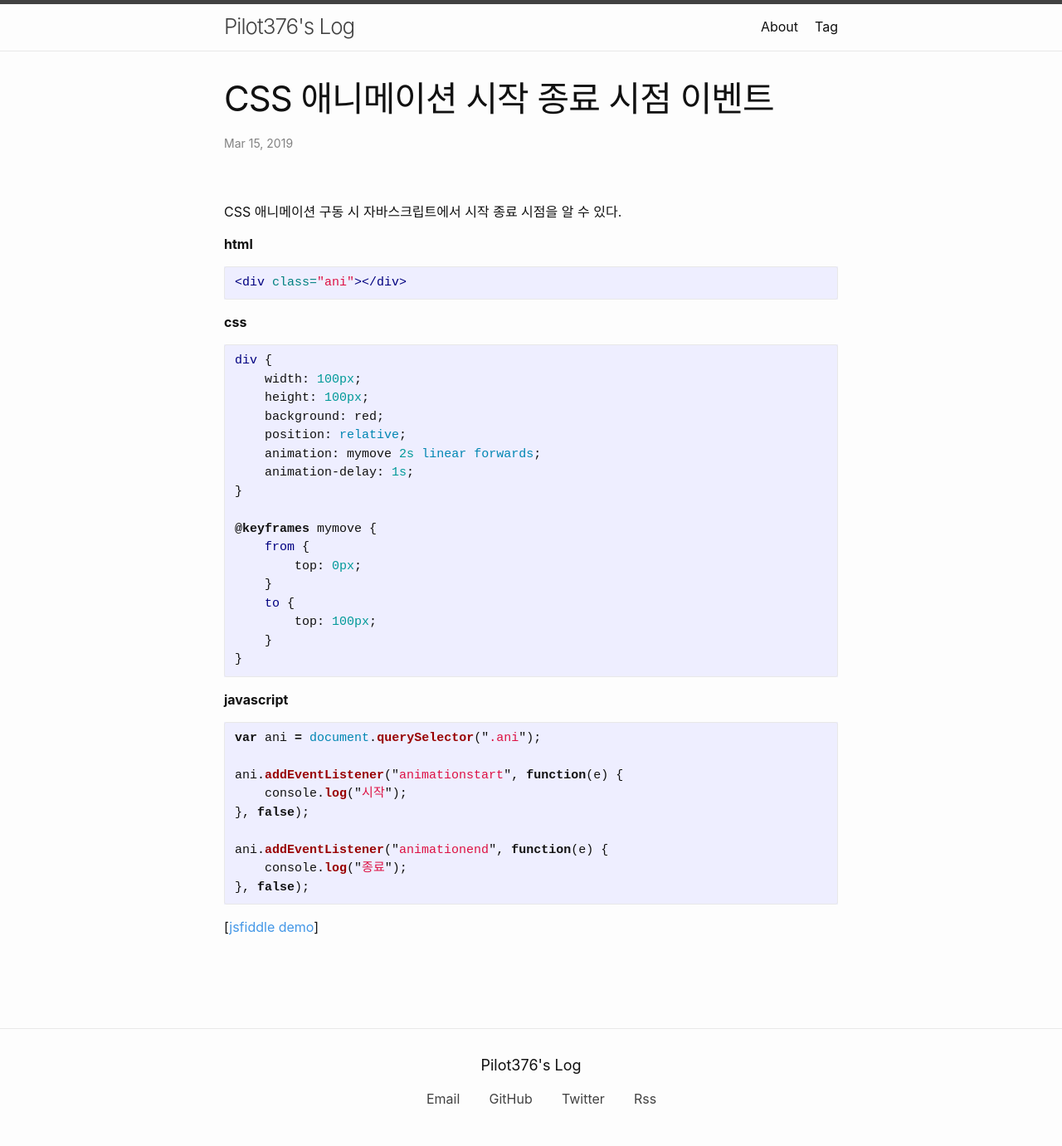
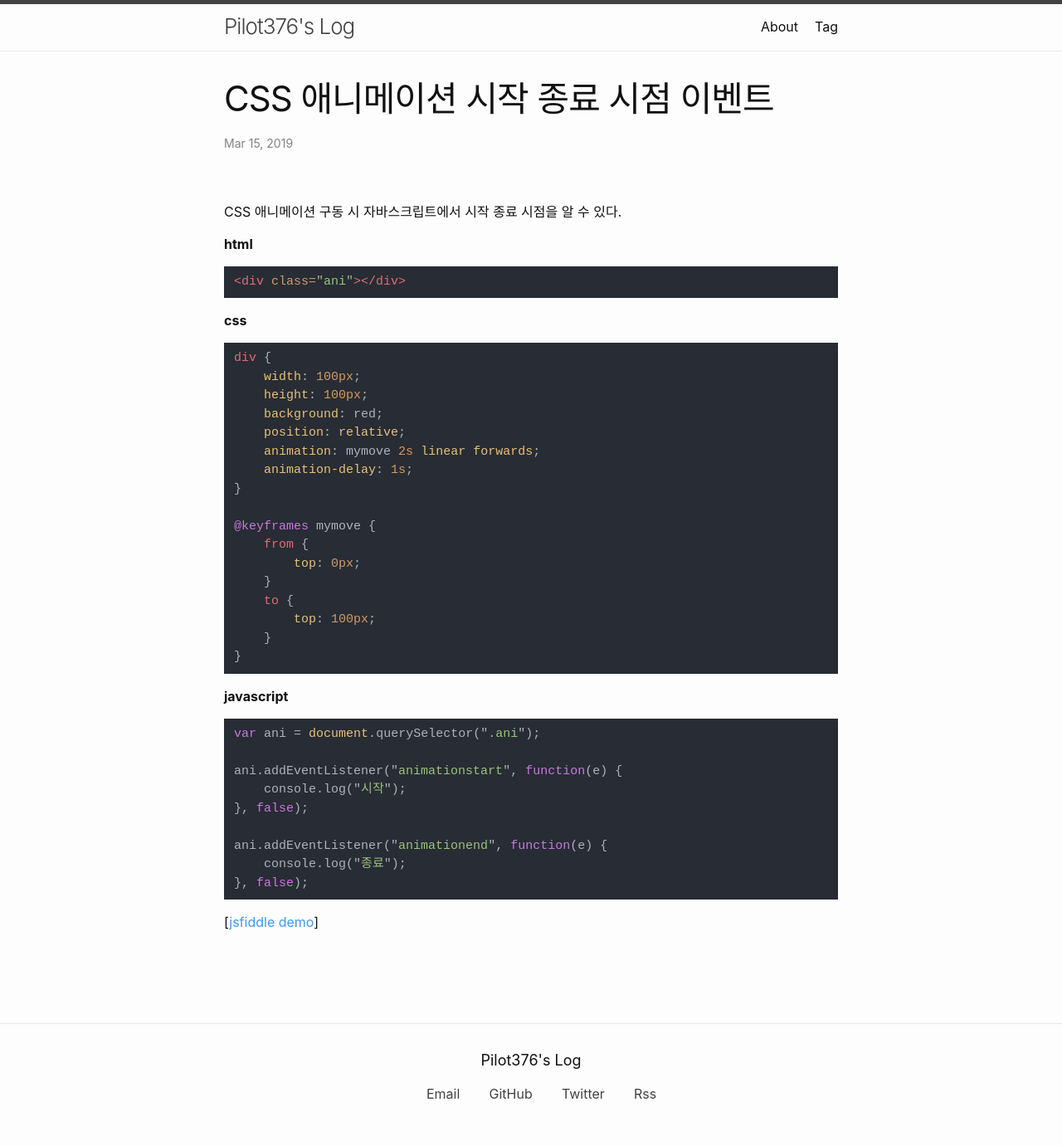
Before and after one commit to pilot376/pilot376.github.io, a Jekyll site: the page built from _posts/2019-03-15-animation-event.md, in a window 1280 px wide. Shown: the whole page at 83% size. Built offline with Jekyll 4.4.1, drawn with Linux system fonts in a browser that asks for light colours; some web fonts are replaced; comment, search, counter and statistics services are not loaded.

Commit message:
#15 코드하이라이터 css 변경

```diff
--- a/_sass/minima/_base.scss
+++ b/_sass/minima/_base.scss
@@ -139,9 +139,9 @@
 code {
 	@include relative-font-size(0.9375);
 
-	border: 1px solid $grey-color-light;
-	border-radius: 3px;
-	background-color: #eef;
+	// border: 1px solid $grey-color-light;
+	// border-radius: 3px;
+	// background-color: #eef;
 }
 
 code {
--- a/_sass/minima/_layout.scss
+++ b/_sass/minima/_layout.scss
@@ -179,7 +179,7 @@
 		margin-bottom: $spacing-unit * 2;
 
 		> p {
-			color:$grey-color-light;
+			color:$grey-color-dark;
 		}
 	}
 }
--- a/_sass/minima/_syntax-highlighting.scss
+++ b/_sass/minima/_syntax-highlighting.scss
@@ -1,71 +1,263 @@
-/**
- * Syntax highlighting styles
- */
-.highlight {
-  background: #fff;
-  @extend %vertical-rhythm;
+.highlight,
+pre.highlight {
+  background: #282c34;
+  color: #abb2bf
+}
 
-  .highlighter-rouge & {
-    background: #eef;
-  }
+.highlight pre {
+  background: #282c34
+}
 
-  .c     { color: #998; font-style: italic } // Comment
-  .err   { color: #a61717; background-color: #e3d2d2 } // Error
-  .k     { font-weight: bold } // Keyword
-  .o     { font-weight: bold } // Operator
-  .cm    { color: #998; font-style: italic } // Comment.Multiline
-  .cp    { color: #999; font-weight: bold } // Comment.Preproc
-  .c1    { color: #998; font-style: italic } // Comment.Single
-  .cs    { color: #999; font-weight: bold; font-style: italic } // Comment.Special
-  .gd    { color: #000; background-color: #fdd } // Generic.Deleted
-  .gd .x { color: #000; background-color: #faa } // Generic.Deleted.Specific
-  .ge    { font-style: italic } // Generic.Emph
-  .gr    { color: #a00 } // Generic.Error
-  .gh    { color: #999 } // Generic.Heading
-  .gi    { color: #000; background-color: #dfd } // Generic.Inserted
-  .gi .x { color: #000; background-color: #afa } // Generic.Inserted.Specific
-  .go    { color: #888 } // Generic.Output
-  .gp    { color: #555 } // Generic.Prompt
-  .gs    { font-weight: bold } // Generic.Strong
-  .gu    { color: #aaa } // Generic.Subheading
-  .gt    { color: #a00 } // Generic.Traceback
-  .kc    { font-weight: bold } // Keyword.Constant
-  .kd    { font-weight: bold } // Keyword.Declaration
-  .kp    { font-weight: bold } // Keyword.Pseudo
-  .kr    { font-weight: bold } // Keyword.Reserved
-  .kt    { color: #458; font-weight: bold } // Keyword.Type
-  .m     { color: #099 } // Literal.Number
-  .s     { color: #d14 } // Literal.String
-  .na    { color: #008080 } // Name.Attribute
-  .nb    { color: #0086B3 } // Name.Builtin
-  .nc    { color: #458; font-weight: bold } // Name.Class
-  .no    { color: #008080 } // Name.Constant
-  .ni    { color: #800080 } // Name.Entity
-  .ne    { color: #900; font-weight: bold } // Name.Exception
-  .nf    { color: #900; font-weight: bold } // Name.Function
-  .nn    { color: #555 } // Name.Namespace
-  .nt    { color: #000080 } // Name.Tag
-  .nv    { color: #008080 } // Name.Variable
-  .ow    { font-weight: bold } // Operator.Word
-  .w     { color: #bbb } // Text.Whitespace
-  .mf    { color: #099 } // Literal.Number.Float
-  .mh    { color: #099 } // Literal.Number.Hex
-  .mi    { color: #099 } // Literal.Number.Integer
-  .mo    { color: #099 } // Literal.Number.Oct
-  .sb    { color: #d14 } // Literal.String.Backtick
-  .sc    { color: #d14 } // Literal.String.Char
-  .sd    { color: #d14 } // Literal.String.Doc
-  .s2    { color: #d14 } // Literal.String.Double
-  .se    { color: #d14 } // Literal.String.Escape
-  .sh    { color: #d14 } // Literal.String.Heredoc
-  .si    { color: #d14 } // Literal.String.Interpol
-  .sx    { color: #d14 } // Literal.String.Other
-  .sr    { color: #009926 } // Literal.String.Regex
-  .s1    { color: #d14 } // Literal.String.Single
-  .ss    { color: #990073 } // Literal.String.Symbol
-  .bp    { color: #999 } // Name.Builtin.Pseudo
-  .vc    { color: #008080 } // Name.Variable.Class
-  .vg    { color: #008080 } // Name.Variable.Global
-  .vi    { color: #008080 } // Name.Variable.Instance
-  .il    { color: #099 } // Literal.Number.Integer.Long
+.highlight .hll {
+  background: #282c34
 }
+
+.highlight .c {
+  color: #5c6370;
+  font-style: italic
+}
+
+.highlight .err {
+  color: #960050;
+  background-color: #1e0010
+}
+
+.highlight .k {
+  color: #c678dd
+}
+
+.highlight .l {
+  color: #98c379
+}
+
+.highlight .n {
+  color: #abb2bf
+}
+
+.highlight .o {
+  color: #abb2bf
+}
+
+.highlight .p {
+  color: #abb2bf
+}
+
+.highlight .cm {
+  color: #5c6370;
+  font-style: italic
+}
+
+.highlight .cp {
+  color: #5c6370;
+  font-style: italic
+}
+
+.highlight .c1 {
+  color: #5c6370;
+  font-style: italic
+}
+
+.highlight .cs {
+  color: #5c6370;
+  font-style: italic
+}
+
+.highlight .ge {
+  font-style: italic
+}
+
+.highlight .gs {
+  font-weight: 700
+}
+
+.highlight .kc {
+  color: #c678dd
+}
+
+.highlight .kd {
+  color: #c678dd
+}
+
+.highlight .kn {
+  color: #c678dd
+}
+
+.highlight .kp {
+  color: #c678dd
+}
+
+.highlight .kr {
+  color: #c678dd
+}
+
+.highlight .kt {
+  color: #c678dd
+}
+
+.highlight .ld {
+  color: #98c379
+}
+
+.highlight .m {
+  color: #d19a66
+}
+
+.highlight .s {
+  color: #98c379
+}
+
+.highlight .na {
+  color: #d19a66
+}
+
+.highlight .nb {
+  color: #e5c07b
+}
+
+.highlight .nc {
+  color: #e5c07b
+}
+
+.highlight .no {
+  color: #e5c07b
+}
+
+.highlight .nd {
+  color: #e5c07b
+}
+
+.highlight .ni {
+  color: #e5c07b
+}
+
+.highlight .ne {
+  color: #e5c07b
+}
+
+.highlight .nf {
+  color: #abb2bf
+}
+
+.highlight .nl {
+  color: #e5c07b
+}
+
+.highlight .nn {
+  color: #abb2bf
+}
+
+.highlight .nx {
+  color: #abb2bf
+}
+
+.highlight .py {
+  color: #e5c07b
+}
+
+.highlight .nt {
+  color: #e06c75
+}
+
+.highlight .nv {
+  color: #e5c07b
+}
+
+.highlight .ow {
+  font-weight: 700
+}
+
+.highlight .w {
+  color: #f8f8f2
+}
+
+.highlight .mf {
+  color: #d19a66
+}
+
+.highlight .mh {
+  color: #d19a66
+}
+
+.highlight .mi {
+  color: #d19a66
+}
+
+.highlight .mo {
+  color: #d19a66
+}
+
+.highlight .sb {
+  color: #98c379
+}
+
+.highlight .sc {
+  color: #98c379
+}
+
+.highlight .sd {
+  color: #98c379
+}
+
+.highlight .s2 {
+  color: #98c379
+}
+
+.highlight .se {
+  color: #98c379
+}
+
+.highlight .sh {
+  color: #98c379
+}
+
+.highlight .si {
+  color: #98c379
+}
+
+.highlight .sx {
+  color: #98c379
+}
+
+.highlight .sr {
+  color: #56b6c2
+}
+
+.highlight .s1 {
+  color: #98c379
+}
+
+.highlight .ss {
+  color: #56b6c2
+}
+
+.highlight .bp {
+  color: #e5c07b
+}
+
+.highlight .vc {
+  color: #e5c07b
+}
+
+.highlight .vg {
+  color: #e5c07b
+}
+
+.highlight .vi {
+  color: #e06c75
+}
+
+.highlight .il {
+  color: #d19a66
+}
+
+.highlight .gu {
+  color: #75715e
+}
+
+.highlight .gd {
+  color: #f92672
+}
+
+.highlight .gi {
+  color: #a6e22e
+}
```
